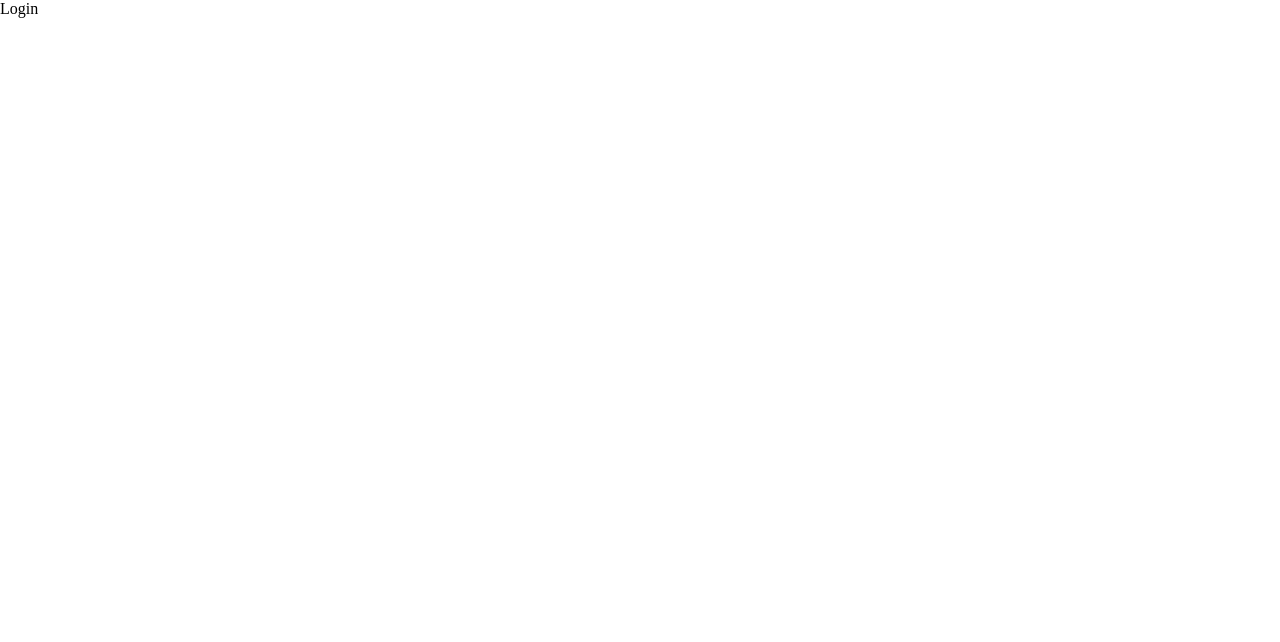
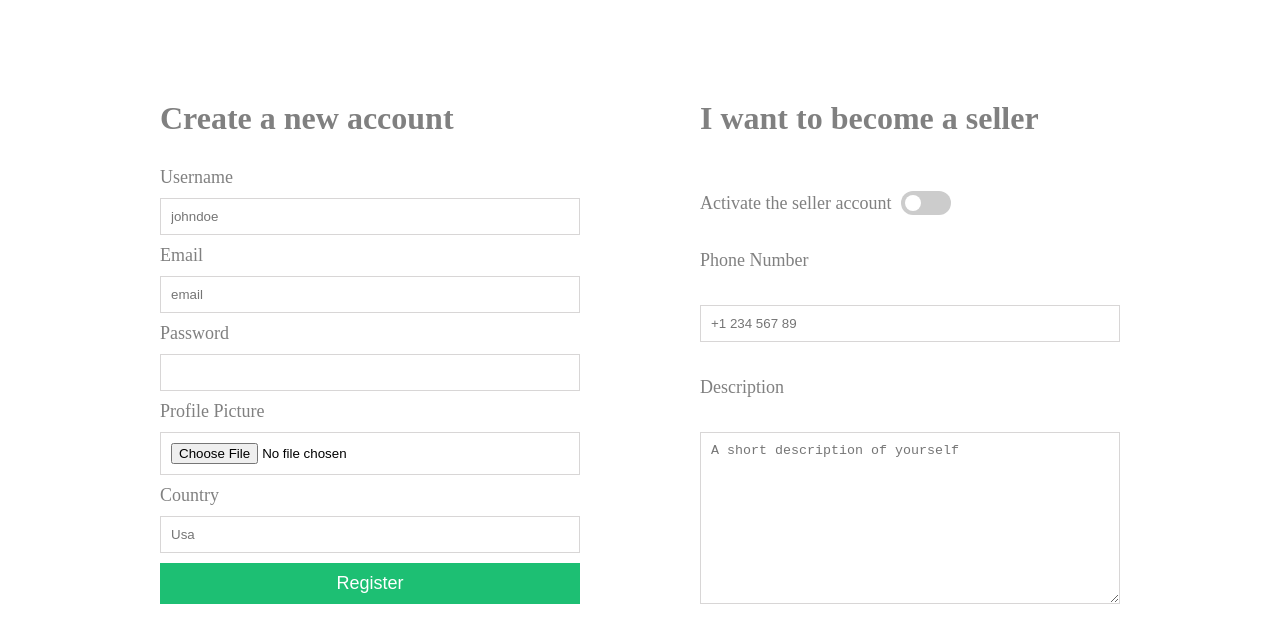
Before and after one commit to emmanuelomejua/Fiver-clone-client, a React (Create React App) app: page /register in a window 1280 px wide. Shown: the top 642 px of the page. Built offline with nearby package versions, Linux system fonts and the light colour scheme.

Commit message:
onboarding screen design

```diff
--- a/src/components/navbar/Navbar.tsx
+++ b/src/components/navbar/Navbar.tsx
@@ -1,7 +1,8 @@
-import { Link, useLocation } from 'react-router-dom';
+import { Link, useLocation, useNavigate } from 'react-router-dom';
 import './navbar.scss';
 import { useEffect, useState } from 'react';
-import pic1 from '../../assets/pic.jpeg'
+import SERVER from '../../utils/server';
+
 
 const menuLinks =  [
     {
@@ -36,11 +37,10 @@ const menuLinks =  [
 
 const Navbar = () => {
 
-    const user = {
-        id: 0,
-        isSeller: true,
-        username: 'Chibu'
-    }
+    const currentUser = localStorage.getItem('currentUser')
+
+    const user = currentUser ?  JSON.parse(currentUser) : null;
+
 
     const links = [
         {
@@ -61,14 +61,16 @@ const Navbar = () => {
         {
             id: 3,
             name: 'Sign In',
-            url: '#'
+            url: '/login'
         },
         {
             id: 4,
             name: !user?.isSeller && 'Become a seller',
             url: '#'
         },
-    ]
+    ];
+
+    const navigate = useNavigate()
 
     const [active, setActive] = useState(false);
     const [menuOpen, setMenuOpen] = useState(false);
@@ -88,6 +90,16 @@ const Navbar = () => {
     }, [])
 
 
+    const handleLogout = async () => {
+        try {
+            await SERVER.post('auth/logout');
+            localStorage.setItem('currentUser', '')
+        } catch (error) {
+            console.error(error)
+        }
+    }
+
+
   return (
     <div className={active || pathname !== '/' ? 'navbar active': 'navbar'}>
        <div className="cont">
@@ -101,14 +113,14 @@ const Navbar = () => {
        <div className="links">
         {
             links.map((l) => (
-                <span key={l.id}>{l.name}</span>
+                <Link to={l.url} className='link' key={l.id}>{l.name}</Link>
             ))
         }
-       {!user && <button>Join</button>}
+       {!user && <button onClick={() => navigate('/register')}>Join</button>}
 
        {user && (
         <div className="user">
-            <img src={pic1} alt="" className="" />
+            <img src={user?.img ? user?.img : '/img//noavatar.jpg'} alt="" className="" />
             <span onClick={() => setMenuOpen(!menuOpen)}>{user.username}</span>
 
 
@@ -123,7 +135,7 @@ const Navbar = () => {
                 )}
                 <Link to='/orders' className='link' onClick={() => setMenuOpen(false)}>Orders</Link>
                 <Link to='/messages' className='link' onClick={() => setMenuOpen(false)}>Messages</Link>
-                <span>Logout</span>
+                <span onClick={handleLogout}>Logout</span>
             </div>
             }
 
--- a/src/components/navbar/navbar.scss
+++ b/src/components/navbar/navbar.scss
@@ -3,7 +3,6 @@
     justify-content: center;
     background-color: #013914;
     flex-direction: column;
-    // width: 100vw;
     color: #fff;
     position: sticky;
     top: 0;
@@ -43,6 +42,8 @@
             align-items: center;
             gap: 14px;
             font-weight: 500;
+            cursor: pointer;
+            text-decoration: none;
 
             .user{
                 display: flex;
@@ -84,6 +85,7 @@
                 border: none;
                 border: .5px solid lightcyan;
                 background-color: transparent;
+                cursor: pointer;
 
                 &:hover{
                     background-color: #1dbf73;
--- a/src/pages/login/Login.tsx
+++ b/src/pages/login/Login.tsx
@@ -1,6 +1,5 @@
 import React, { useState } from 'react';
 import SERVER from '../../utils/server'
-import { useNavigate } from 'react-router-dom';
 import './login.scss';
 
 const Login = () => {
@@ -9,16 +8,16 @@ const Login = () => {
   const [password, setPassword] = useState("");
   const [error, setError] = useState(null);
 
-  const navigate = useNavigate();
 
   const handleSubmit = async (e: any) => {
     e.preventDefault();
     try {
-      const res = await SERVER.post("/auth/login", { email, password });
-      localStorage.setItem("currentUser", JSON.stringify(res.data));
-      navigate("/")
+      const res = await SERVER.post("auth/login", { email, password });
+      localStorage.setItem("currentUser", JSON.stringify(res?.data));
+      window.location.replace('/login')
     } catch (err: any) {
-      setError(err.response.data);
+      console.log(err)
+      setError(err?.response?.data);
     }
   };
 
@@ -26,11 +25,11 @@ const Login = () => {
     <div className="login">
       <form onSubmit={handleSubmit}>
         <h1>Sign in</h1>
-        <label htmlFor="">Username</label>
+        <label htmlFor="">Email</label>
         <input
           name="username"
-          type="text"
-          placeholder="johndoe"
+          type="email"
+          placeholder="user@email.com"
           onChange={(e) => setEmail(e.target.value)}
         />
 
--- a/src/pages/register/Register.tsx
+++ b/src/pages/register/Register.tsx
@@ -2,9 +2,76 @@ import React from 'react';
 import './register.scss';
 
 const Register: React.FC = () => {
+
+  const handleSubmit = () => {
+
+  }
+
   return (
-    <div>
-      Login
+    <div className='register'>
+            <form onSubmit={handleSubmit}>
+        <div className="left">
+          <h1>Create a new account</h1>
+          <label htmlFor="">Username</label>
+          <input
+            name="username"
+            type="text"
+            placeholder="johndoe"
+            // onChange={handleChange}
+          />
+          <label htmlFor="">Email</label>
+          <input
+            name="email"
+            type="email"
+            placeholder="email"
+            // onChange={handleChange}
+          />
+          <label htmlFor="">Password</label>
+          <input name="password" type="password"
+          // onChange={handleChange}
+           />
+          <label htmlFor="">Profile Picture</label>
+          <input type="file"
+          // onChange={(e) => setFile(e.target.files[0])}
+          />
+          <label htmlFor="">Country</label>
+          <input
+            name="country"
+            type="text"
+            placeholder="Usa"
+            // onChange={handleChange}
+          />
+          <button type="submit">Register</button>
+        </div>
+        <div className="right">
+          <h1>I want to become a seller</h1>
+          <div className="toggle">
+            <label htmlFor="">Activate the seller account</label>
+            <label className="switch">
+              <input type="checkbox"
+              // onChange={handleSeller}
+              />
+              <span className="slider round"></span>
+            </label>
+          </div>
+          <label htmlFor="">Phone Number</label>
+          <input
+            name="phone"
+            type="text"
+            placeholder="+1 234 567 89"
+            // onChange={handleChange}
+          />
+          <label htmlFor="">Description</label>
+          <textarea
+            placeholder="A short description of yourself"
+            name="desc"
+            id=""
+            cols={30}
+            rows={10}
+            // onChange={handleChange}
+          />
+        </div>
+      </form>
     </div>
   )
 }
--- a/src/pages/register/register.scss
+++ b/src/pages/register/register.scss
@@ -0,0 +1,108 @@
+.register {
+    display: flex;
+    align-items: center;
+    justify-content: center;
+
+    form {
+      max-width: 960px;
+      width: 100%;
+      padding: 100px 0px;
+      display: flex;
+      gap: 120px;
+
+      h1 {
+        color: gray;
+        margin-bottom: 20px;
+      }
+
+      .left,
+      .right {
+        flex: 1;
+        display: flex;
+        flex-direction: column;
+        gap: 10px;
+        justify-content: space-between;
+
+        label {
+          color: gray;
+          font-size: 18px;
+        }
+
+        input,
+        textarea {
+          padding: 10px;
+          border: 1px solid rgb(216, 214, 214);
+        }
+
+        button {
+          border: none;
+          padding: 10px;
+          color: white;
+          font-weight: 500;
+          font-size: 18px;
+          background-color: #1dbf73;
+          cursor: pointer;
+        }
+
+        .toggle {
+          display: flex;
+          align-items: center;
+          gap: 10px;
+
+          .switch {
+            position: relative;
+            display: inline-block;
+            width: 50px;
+            height: 24px;
+          }
+
+          /* Hide default HTML checkbox */
+          .switch input {
+            opacity: 0;
+            width: 0;
+            height: 0;
+          }
+
+          .slider {
+            position: absolute;
+            cursor: pointer;
+            top: 0;
+            left: 0;
+            right: 0;
+            bottom: 0;
+            background-color: #ccc;
+            -webkit-transition: 0.4s;
+            transition: 0.4s;
+            border-radius: 24px;
+          }
+
+          .slider:before {
+            position: absolute;
+            content: "";
+            height: 16px;
+            width: 16px;
+            left: 4px;
+            bottom: 4px;
+            background-color: white;
+            -webkit-transition: 0.4s;
+            transition: 0.4s;
+            border-radius: 50%;
+          }
+
+          input:checked + .slider {
+            background-color: #2196f3;
+          }
+
+          input:focus + .slider {
+            box-shadow: 0 0 1px #2196f3;
+          }
+
+          input:checked + .slider:before {
+            -webkit-transform: translateX(26px);
+            -ms-transform: translateX(26px);
+            transform: translateX(26px);
+          }
+        }
+      }
+    }
+  }
--- a/src/utils/server.ts
+++ b/src/utils/server.ts
@@ -1,8 +1,9 @@
 import axios from 'axios'
 
 const SERVER = axios.create({
-    baseURL: '',
+    baseURL: 'http://localhost:8800/api/',
 
+    withCredentials: true
 
 })
 
```
Also changed, not shown: public/img/noavatar.jpg (added).
